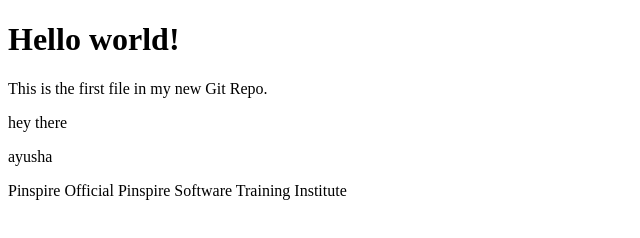
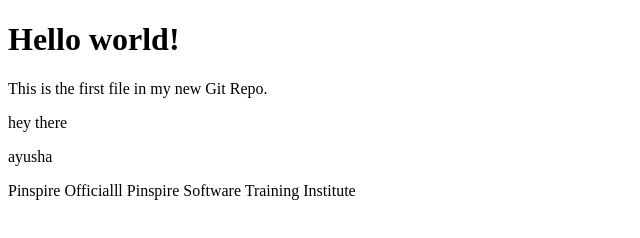
Before and after one commit to Ayusha35/First-repo, a plain HTML site: page index.html in a window 1280 px wide. Shown: the full height of the page, 0-640 px from the left. Drawn offline with Linux system fonts and the light colour scheme.

Commit message:
fifth commit

```diff
--- a/index.html
+++ b/index.html
@@ -8,6 +8,6 @@
 <p>This is the first file in my new Git Repo.</p>
 <p>hey there</p>
 <p>ayusha</p>
-Pinspire Official
+Pinspire Officialll
 Pinspire Software Training Institute
 </body> </html>
```
